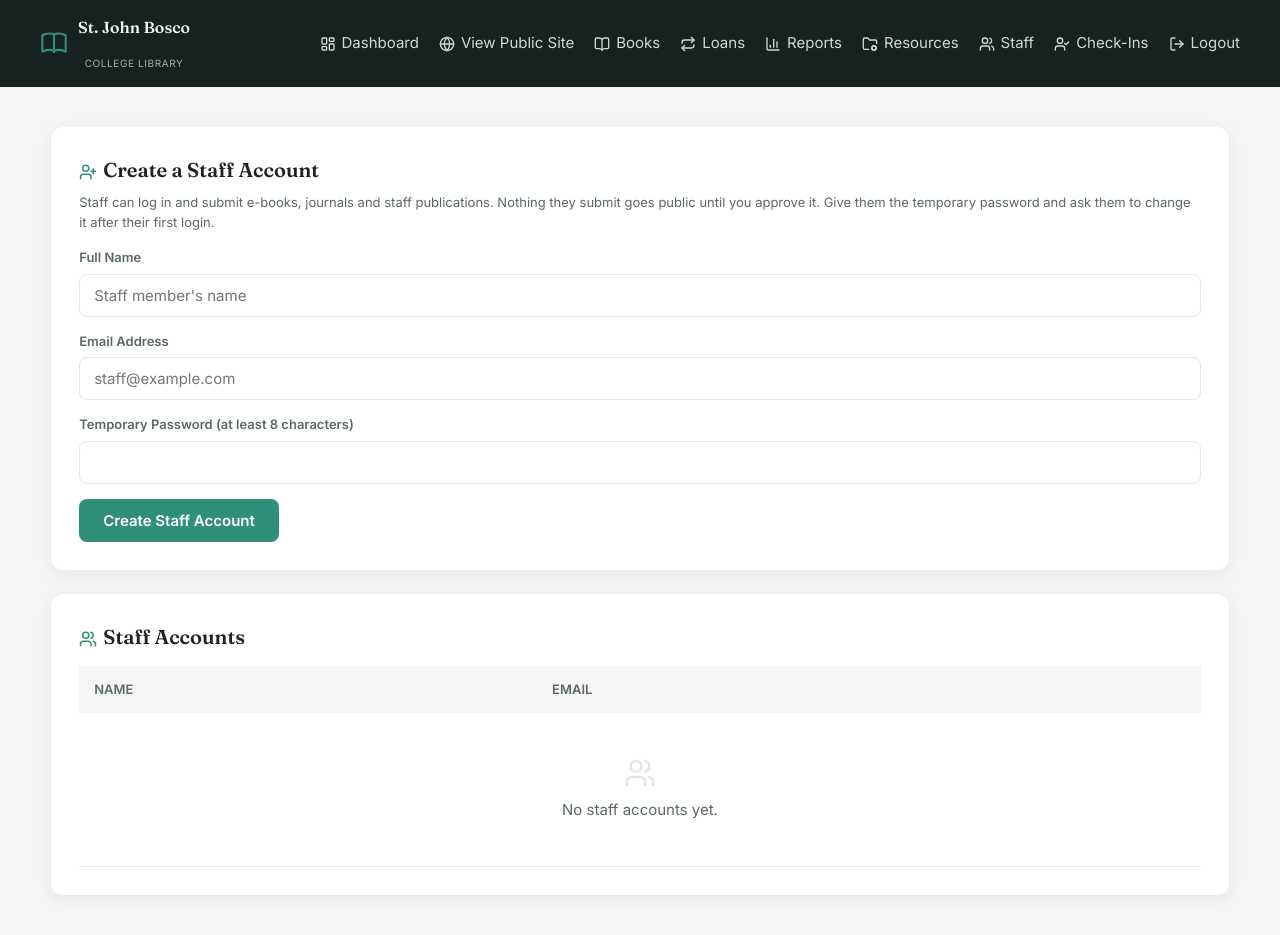
After one commit to Deadfreeze72/Library-CheckIn-System, a Flask app: page /staff-accounts in a window 1280 px wide. The commit adds this page. Run offline with Flask 3, Linux system fonts and the light colour scheme; the visitor is signed in with stand-in values (Sample User, id 1); data comes from the database, SQL or seed files in the repository.

Commit message:
Improve library management system

```diff
--- a/app.py
+++ b/app.py
@@ -1,4 +1,4 @@
-from flask import Flask, render_template, request, redirect, flash, url_for, session, Response, send_from_directory
+from flask import Flask, render_template, request, redirect, flash, url_for, session, Response, send_from_directory, abort
 from flask_sqlalchemy import SQLAlchemy
 from flask_login import (
     LoginManager,
@@ -15,6 +15,8 @@ from werkzeug.security import generate_password_hash, check_password_hash
 from werkzeug.utils import secure_filename
 from werkzeug.utils import secure_filename
 from datetime import datetime, timedelta
+from functools import wraps
+from sqlalchemy import or_
 from dotenv import load_dotenv
 import os
 import csv
@@ -37,12 +39,8 @@ app.config["SQLALCHEMY_TRACK_MODIFICATIONS"] = False
 UPLOAD_FOLDER = os.path.join(basedir, "static", "uploads")
 os.makedirs(UPLOAD_FOLDER, exist_ok=True)
 app.config["UPLOAD_FOLDER"] = UPLOAD_FOLDER
+app.config["MAX_CONTENT_LENGTH"] = 25 * 1024 * 1024  # 25 MB per upload
 ALLOWED_EXTENSIONS = {"pdf", "doc", "docx", "ppt", "pptx", "epub", "txt"}
-
-UPLOAD_FOLDER = os.path.join(basedir, "uploads")
-os.makedirs(UPLOAD_FOLDER, exist_ok=True)
-app.config["UPLOAD_FOLDER"] = UPLOAD_FOLDER
-ALLOWED_EXTENSIONS = {"pdf", "doc", "docx", "ppt", "pptx", "txt"}
 
 db = SQLAlchemy(app)
 csrf = CSRFProtect(app)
@@ -58,6 +56,22 @@ login_manager.init_app(app)
 login_manager.login_view = "login"
 
 
+def is_librarian():
+    # Accounts created before roles existed have no role set; they were all librarians.
+    return current_user.is_authenticated and (current_user.role or "librarian") == "librarian"
+
+
+def librarian_required(f):
+    @wraps(f)
+    @login_required
+    def wrapper(*args, **kwargs):
+        if not is_librarian():
+            flash("That page is for the librarian only.", "danger")
+            return redirect("/staff")
+        return f(*args, **kwargs)
+    return wrapper
+
+
 # =========================
 # DATABASE MODELS
 # =========================
@@ -66,6 +80,7 @@ class Librarian(db.Model, UserMixin):
     name = db.Column(db.String(100), nullable=False)
     email = db.Column(db.String(120), unique=True, nullable=False)
     password = db.Column(db.String(200), nullable=False)
+    role = db.Column(db.String(20), default="librarian")  # librarian / staff
 
 
 class Student(db.Model):
@@ -131,12 +146,24 @@ def ratelimit_handler(e):
     return redirect(request.referrer or "/")
 
 
+@app.errorhandler(413)
+def file_too_large(e):
+    flash("That file is too large. The limit is 25 MB.", "danger")
+    return redirect(request.referrer or "/")
+
+
 # =========================
 # LIBRARIAN AUTH
 # =========================
 @app.route("/register", methods=["GET", "POST"])
 @limiter.limit("10 per hour")
 def register():
+    # Open only until the first account exists. After that, the librarian
+    # creates staff accounts, so strangers can't sign themselves up.
+    if Librarian.query.count() > 0:
+        flash("Registration is closed. Please ask the librarian to create your account.", "danger")
+        return redirect("/login")
+
     if request.method == "POST":
         name = request.form.get("name", "").strip()
         email = request.form.get("email", "").strip().lower()
@@ -163,7 +190,7 @@ def register():
             flash("This email already has an account. Please login.", "danger")
             return redirect("/register")
 
-        librarian = Librarian(name=name, email=email, password=generate_password_hash(password))
+        librarian = Librarian(name=name, email=email, role="librarian", password=generate_password_hash(password))
         db.session.add(librarian)
         db.session.commit()
 
@@ -186,9 +213,11 @@ def login():
             return redirect("/login")
 
         login_user(librarian)
+        if librarian.role == "staff":
+            return redirect("/staff")
         return redirect("/dashboard")
 
-    return render_template("login.html")
+    return render_template("login.html", registration_open=(Librarian.query.count() == 0))
 
 
 @app.route("/logout")
@@ -341,6 +370,9 @@ class DigitalResource(db.Model):
     file_path = db.Column(db.String(300))
     external_url = db.Column(db.String(500))
     date_added = db.Column(db.String(50), default=lambda: datetime.now().strftime("%Y-%m-%d"))
+    status = db.Column(db.String(20), default="approved")  # approved / pending
+    submitted_by = db.Column(db.Integer, db.ForeignKey("librarian.id"))
+    submitter = db.relationship("Librarian", foreign_keys=[submitted_by])
 
 
 def get_settings():
@@ -402,12 +434,91 @@ def coming_soon():
 # =========================
 # DIGITAL RESOURCES (E-Books / Journals / Staff Publications)
 # =========================
+def is_approved(item):
+    return item.status in (None, "approved")
+
+
+def remove_resource_file(item):
+    if item.access_type == "file" and item.file_path:
+        full_path = os.path.join(app.config["UPLOAD_FOLDER"], item.file_path)
+        if os.path.exists(full_path):
+            os.remove(full_path)
+
+
+def handle_resource_submission(back, status, submitted_by):
+    """Shared by the librarian's form (auto-approved) and the staff form (pending review)."""
+    title = request.form.get("title", "").strip()
+    author = request.form.get("author", "").strip()
+    resource_type = request.form.get("resource_type", "").strip()
+    year = request.form.get("year", "").strip()
+    description = request.form.get("description", "").strip()
+    access_type = request.form.get("access_type", "link").strip()
+    external_url = request.form.get("external_url", "").strip()
+
+    if not title:
+        flash("Title is required.", "danger")
+        return redirect(back)
+
+    if resource_type not in {"E-Book", "Journal", "Staff Publication"}:
+        resource_type = "E-Book"
+
+    file_path = None
+
+    if access_type == "file":
+        uploaded = request.files.get("resource_file")
+        if not uploaded or uploaded.filename == "":
+            flash("Please choose a file to upload.", "danger")
+            return redirect(back)
+
+        ext = uploaded.filename.rsplit(".", 1)[-1].lower() if "." in uploaded.filename else ""
+        if ext not in ALLOWED_EXTENSIONS:
+            flash(f"File type not allowed. Use one of: {', '.join(sorted(ALLOWED_EXTENSIONS))}", "danger")
+            return redirect(back)
+
+        safe_name = secure_filename(uploaded.filename)
+        unique_name = f"{datetime.now().strftime('%Y%m%d%H%M%S')}_{safe_name}"
+        uploaded.save(os.path.join(app.config["UPLOAD_FOLDER"], unique_name))
+        file_path = unique_name
+    else:
+        access_type = "link"
+        if not external_url:
+            flash("Please provide a link.", "danger")
+            return redirect(back)
+        if not external_url.lower().startswith(("http://", "https://")):
+            flash("Links must start with http:// or https://", "danger")
+            return redirect(back)
+
+    resource = DigitalResource(
+        title=title,
+        author=author,
+        resource_type=resource_type,
+        year=year,
+        description=description,
+        access_type=access_type,
+        file_path=file_path,
+        external_url=external_url if access_type == "link" else None,
+        status=status,
+        submitted_by=submitted_by
+    )
+    db.session.add(resource)
+    db.session.commit()
+
+    if status == "pending":
+        flash(f"'{title}' submitted. The librarian will review it before it appears on the public site.", "success")
+    else:
+        flash(f"'{title}' added to {resource_type}s.", "success")
+    return redirect(back)
+
+
 @app.route("/resources")
 def resources():
     search = request.args.get("search", "").strip()
     resource_type = request.args.get("type", "all")
 
-    query = DigitalResource.query
+    # Only approved items are public. Older rows with no status count as approved.
+    query = DigitalResource.query.filter(
+        or_(DigitalResource.status == "approved", DigitalResource.status.is_(None))
+    )
     if resource_type != "all":
         query = query.filter_by(resource_type=resource_type)
     if search:
@@ -421,8 +532,16 @@ def resources():
 
 @app.route("/resources/<int:id>/file")
 def resource_file(id):
-    from flask import send_from_directory
     item = DigitalResource.query.get_or_404(id)
+
+    if not is_approved(item):
+        # Pending files can only be opened by the librarian or the person who submitted them.
+        allowed = current_user.is_authenticated and (
+            is_librarian() or item.submitted_by == current_user.id
+        )
+        if not allowed:
+            abort(404)
+
     if item.access_type != "file" or not item.file_path:
         flash("No file available for this resource.", "danger")
         return redirect("/resources")
@@ -430,88 +549,167 @@ def resource_file(id):
 
 
 @app.route("/resources/admin")
-@login_required
+@librarian_required
 def resources_admin():
-    items = DigitalResource.query.order_by(DigitalResource.date_added.desc()).all()
-    return render_template("resources_admin.html", items=items)
+    pending = DigitalResource.query.filter_by(status="pending").order_by(DigitalResource.date_added.desc()).all()
+    approved = DigitalResource.query.filter(
+        or_(DigitalResource.status == "approved", DigitalResource.status.is_(None))
+    ).order_by(DigitalResource.date_added.desc()).all()
+    return render_template("resources_admin.html", pending=pending, items=approved)
 
 
 @app.route("/resources/add", methods=["POST"])
-@login_required
+@librarian_required
 def add_resource():
-    title = request.form.get("title", "").strip()
-    author = request.form.get("author", "").strip()
-    resource_type = request.form.get("resource_type", "").strip()
-    year = request.form.get("year", "").strip()
-    description = request.form.get("description", "").strip()
-    access_type = request.form.get("access_type", "link").strip()
-    external_url = request.form.get("external_url", "").strip()
+    return handle_resource_submission("/resources/admin", "approved", None)
 
-    if not title:
-        flash("Title is required.", "danger")
-        return redirect("/resources/admin")
 
-    if resource_type not in {"E-Book", "Journal", "Staff Publication"}:
-        resource_type = "E-Book"
-
-    file_path = None
-
-    if access_type == "file":
-        uploaded = request.files.get("resource_file")
-        if not uploaded or uploaded.filename == "":
-            flash("Please choose a file to upload.", "danger")
-            return redirect("/resources/admin")
-
-        ext = uploaded.filename.rsplit(".", 1)[-1].lower() if "." in uploaded.filename else ""
-        if ext not in ALLOWED_EXTENSIONS:
-            flash(f"File type not allowed. Use one of: {', '.join(sorted(ALLOWED_EXTENSIONS))}", "danger")
-            return redirect("/resources/admin")
-
-        safe_name = secure_filename(uploaded.filename)
-        unique_name = f"{datetime.now().strftime('%Y%m%d%H%M%S')}_{safe_name}"
-        uploaded.save(os.path.join(app.config["UPLOAD_FOLDER"], unique_name))
-        file_path = unique_name
-    else:
-        access_type = "link"
-        if not external_url:
-            flash("Please provide a link.", "danger")
-            return redirect("/resources/admin")
-
-    resource = DigitalResource(
-        title=title,
-        author=author,
-        resource_type=resource_type,
-        year=year,
-        description=description,
-        access_type=access_type,
-        file_path=file_path,
-        external_url=external_url if access_type == "link" else None
-    )
-    db.session.add(resource)
+@app.route("/resources/<int:id>/approve", methods=["POST"])
+@librarian_required
+def approve_resource(id):
+    item = DigitalResource.query.get_or_404(id)
+    item.status = "approved"
     db.session.commit()
-
-    flash(f"'{title}' added to {resource_type}s.", "success")
+    flash(f"'{item.title}' approved and now visible on the public site.", "success")
     return redirect("/resources/admin")
 
 
 @app.route("/resources/<int:id>/delete", methods=["POST"])
-@login_required
+@librarian_required
 def delete_resource(id):
     item = DigitalResource.query.get_or_404(id)
-
-    if item.access_type == "file" and item.file_path:
-        file_full_path = os.path.join(app.config["UPLOAD_FOLDER"], item.file_path)
-        if os.path.exists(file_full_path):
-            os.remove(file_full_path)
-
+    title = item.title
+    remove_resource_file(item)
     db.session.delete(item)
     db.session.commit()
-    flash(f"'{item.title}' removed.", "success")
+    flash(f"'{title}' removed.", "success")
     return redirect("/resources/admin")
 
 
+# =========================
+# STAFF ACCOUNTS (librarian creates and removes them)
+# =========================
+@app.route("/staff-accounts")
+@librarian_required
+def staff_accounts():
+    staff = Librarian.query.filter_by(role="staff").order_by(Librarian.name).all()
+    return render_template("staff_accounts.html", staff=staff)
+
+
+@app.route("/staff-accounts/add", methods=["POST"])
+@librarian_required
+def add_staff_account():
+    name = request.form.get("name", "").strip()
+    email = request.form.get("email", "").strip().lower()
+    password = request.form.get("password", "")
+
+    if not name or not email or not password:
+        flash("Name, email and a temporary password are all required.", "danger")
+        return redirect("/staff-accounts")
+
+    if "@" not in email or "." not in email.split("@")[-1]:
+        flash("Please enter a valid email address.", "danger")
+        return redirect("/staff-accounts")
+
+    if len(password) < 8:
+        flash("The temporary password must be at least 8 characters.", "danger")
+        return redirect("/staff-accounts")
+
+    if Librarian.query.filter_by(email=email).first():
+        flash("An account with that email already exists.", "danger")
+        return redirect("/staff-accounts")
+
+    db.session.add(Librarian(
+        name=name, email=email, role="staff",
+        password=generate_password_hash(password)
+    ))
+    db.session.commit()
+    flash(f"Staff account created for {name}. Share the email and temporary password with them.", "success")
+    return redirect("/staff-accounts")
+
+
+@app.route("/staff-accounts/<int:id>/delete", methods=["POST"])
+@librarian_required
+def delete_staff_account(id):
+    account = Librarian.query.get_or_404(id)
+
+    if account.role != "staff":
+        flash("Only staff accounts can be removed here.", "danger")
+        return redirect("/staff-accounts")
+
+    # Keep anything they submitted; it just no longer points at a deleted account.
+    DigitalResource.query.filter_by(submitted_by=account.id).update({"submitted_by": None})
+    name = account.name
+    db.session.delete(account)
+    db.session.commit()
+    flash(f"Staff account for {name} removed.", "success")
+    return redirect("/staff-accounts")
+
+
+# =========================
+# STAFF AREA (what a staff member sees after logging in)
+# =========================
+@app.route("/staff")
+@login_required
+def staff_home():
+    if is_librarian():
+        return redirect("/dashboard")
+    mine = DigitalResource.query.filter_by(submitted_by=current_user.id).order_by(
+        DigitalResource.date_added.desc()
+    ).all()
+    return render_template("staff_home.html", items=mine)
+
+
+@app.route("/staff/resources/add", methods=["POST"])
+@login_required
+def staff_add_resource():
+    if is_librarian():
+        return redirect("/resources/admin")
+    return handle_resource_submission("/staff", "pending", current_user.id)
+
+
+@app.route("/staff/resources/<int:id>/delete", methods=["POST"])
+@login_required
+def staff_delete_resource(id):
+    item = DigitalResource.query.get_or_404(id)
+    if item.submitted_by != current_user.id:
+        flash("You can only remove your own submissions.", "danger")
+        return redirect("/staff")
+    title = item.title
+    remove_resource_file(item)
+    db.session.delete(item)
+    db.session.commit()
+    flash(f"'{title}' removed.", "success")
+    return redirect("/staff")
+
+
+@app.route("/account/password", methods=["POST"])
+@login_required
+@limiter.limit("10 per hour")
+def change_password():
+    back = "/dashboard" if is_librarian() else "/staff"
+    current = request.form.get("current_password", "")
+    new = request.form.get("new_password", "")
+    confirm = request.form.get("confirm_password", "")
+
+    if not check_password_hash(current_user.password, current):
+        flash("Your current password is incorrect.", "danger")
+        return redirect(back)
+    if len(new) < 8:
+        flash("The new password must be at least 8 characters.", "danger")
+        return redirect(back)
+    if new != confirm:
+        flash("The new passwords do not match.", "danger")
+        return redirect(back)
+
+    current_user.password = generate_password_hash(new)
+    db.session.commit()
+    flash("Password updated.", "success")
+    return redirect(back)
+
+
 @app.route("/announcements/add", methods=["POST"])
-@login_required
+@librarian_required
 def add_announcement():
     title = request.form.get("title", "").strip()
     body = request.form.get("body", "").strip()
@@ -527,7 +725,7 @@ def add_announcement():
 
 
 @app.route("/announcements/<int:id>/delete", methods=["POST"])
-@login_required
+@librarian_required
 def delete_announcement(id):
     announcement = Announcement.query.get_or_404(id)
     db.session.delete(announcement)
@@ -537,7 +735,7 @@ def delete_announcement(id):
 
 
 @app.route("/settings/update", methods=["POST"])
-@login_required
+@librarian_required
 def update_settings():
     settings = get_settings()
     settings.opening_hours = request.form.get("opening_hours", "").strip()
@@ -550,7 +748,7 @@ def update_settings():
 
 
 @app.route("/books/<int:id>/toggle-featured", methods=["POST"])
-@login_required
+@librarian_required
 def toggle_featured(id):
     book = Book.query.get_or_404(id)
     book.featured = not book.featured
@@ -563,7 +761,7 @@ def toggle_featured(id):
 # LIBRARIAN DASHBOARD
 # =========================
 @app.route("/dashboard")
-@login_required
+@librarian_required
 def dashboard():
     today = datetime.now().strftime("%Y-%m-%d")
 
@@ -598,7 +796,7 @@ def dashboard():
 # STUDENT MANAGEMENT
 # =========================
 @app.route("/students/import", methods=["POST"])
-@login_required
+@librarian_required
 def import_students():
     file = request.files.get("csv_file")
 
@@ -647,7 +845,7 @@ def import_students():
 
 
 @app.route("/students/promote", methods=["POST"])
-@login_required
+@librarian_required
 def promote_students():
     valid_levels = {"100", "200", "300"}  # 400 is the ceiling -- no further promotion
     promoted = 0
@@ -663,7 +861,7 @@ def promote_students():
 
 
 @app.route("/students/add", methods=["POST"])
-@login_required
+@librarian_required
 def add_student():
     student_id = request.form.get("student_id", "").strip()
     name = request.form.get("name", "").strip()
@@ -693,7 +891,7 @@ def add_student():
 # BOOK CATALOG
 # =========================
 @app.route("/books")
-@login_required
+@librarian_required
 def books():
     search = request.args.get("search", "").strip()
 
@@ -730,7 +928,7 @@ def books():
 
 
 @app.route("/books/add", methods=["POST"])
-@login_required
+@librarian_required
 def add_book():
     date = request.form.get("date", "").strip() or datetime.now().strftime("%Y-%m-%d")
     title = request.form.get("title", "").strip()
@@ -777,7 +975,7 @@ def add_book():
 
 
 @app.route("/books/<int:id>/delete", methods=["POST"])
-@login_required
+@librarian_required
 def delete_book(id):
     book = Book.query.get_or_404(id)
 
@@ -790,14 +988,14 @@ def delete_book(id):
 
 
 @app.route("/books/deleted")
-@login_required
+@librarian_required
 def deleted_books():
     removed = Book.query.filter_by(is_deleted=True).order_by(Book.date_deleted.desc()).all()
     return render_template("deleted_books.html", books=removed)
 
 
 @app.route("/books/<int:id>/restore", methods=["POST"])
-@login_required
+@librarian_required
 def restore_book(id):
     book = Book.query.get_or_404(id)
     book.is_deleted = False
@@ -814,7 +1012,7 @@ def restore_book(id):
 # REPORTS
 # =========================
 @app.route("/reports")
-@login_required
+@librarian_required
 def reports():
     today = datetime.now().strftime("%Y-%m-%d")
 
@@ -865,7 +1063,7 @@ def reports():
 
 
 @app.route("/reports/export")
-@login_required
+@librarian_required
 def export_loans():
     loans = Loan.query.order_by(Loan.date.desc()).all()
 
@@ -893,7 +1091,7 @@ def export_loans():
 
 
 @app.route("/loans")
-@login_required
+@librarian_required
 def loans():
     today = datetime.now().strftime("%Y-%m-%d")
     active_loans = Loan.query.filter(Loan.date_returned.is_(None)).order_by(Loan.due_date).all()
@@ -934,7 +1132,7 @@ def loans():
 
 
 @app.route("/loans/add", methods=["POST"])
-@login_required
+@librarian_required
 def add_loan():
     date = request.form.get("date", "").strip() or datetime.now().strftime("%Y-%m-%d")
     borrower_name = request.form.get("borrower_name", "").strip()
@@ -1010,7 +1208,7 @@ def add_loan():
 
 
 @app.route("/loans/<int:id>/renew", methods=["POST"])
-@login_required
+@librarian_required
 def renew_loan(id):
     loan = Loan.query.get_or_404(id)
 
@@ -1031,7 +1229,7 @@ def renew_loan(id):
 
 
 @app.route("/loans/<int:id>/return", methods=["POST"])
-@login_required
+@librarian_required
 def return_loan(id):
     loan = Loan.query.get_or_404(id)
 
--- a/templates/base.html
+++ b/templates/base.html
@@ -23,13 +23,21 @@
         </div>
     </div>
     <div>
+        {% if current_user.role == 'staff' %}
+        <a href="{{ url_for('staff_home') }}"><i data-lucide="upload-cloud"></i> My Submissions</a>
+        <a href="/" target="_blank"><i data-lucide="globe"></i> View Public Site</a>
+        <a href="{{ url_for('logout') }}"><i data-lucide="log-out"></i> Logout</a>
+        {% else %}
         <a href="{{ url_for('dashboard') }}"><i data-lucide="layout-dashboard"></i> Dashboard</a>
         <a href="/" target="_blank"><i data-lucide="globe"></i> View Public Site</a>
         <a href="{{ url_for('books') }}"><i data-lucide="book-open"></i> Books</a>
         <a href="{{ url_for('loans') }}"><i data-lucide="repeat"></i> Loans</a>
         <a href="{{ url_for('reports') }}"><i data-lucide="bar-chart-3"></i> Reports</a>
+        <a href="{{ url_for('resources_admin') }}"><i data-lucide="folder-cog"></i> Resources</a>
+        <a href="{{ url_for('staff_accounts') }}"><i data-lucide="users"></i> Staff</a>
         <a href="{{ url_for('checkin') }}" target="_blank"><i data-lucide="user-check"></i> Check-Ins</a>
         <a href="{{ url_for('logout') }}"><i data-lucide="log-out"></i> Logout</a>
+        {% endif %}
     </div>
 </nav>
 {% endif %}
--- /dev/null
+++ b/templates/staff_accounts.html
@@ -0,0 +1,55 @@
+{% extends "base.html" %}
+
+{% block title %}Staff Accounts{% endblock %}
+
+{% block content %}
+
+<div class="task-box">
+    <h2><i data-lucide="user-plus" class="section-icon"></i>Create a Staff Account</h2>
+    <p class="hint">Staff can log in and submit e-books, journals and staff publications. Nothing they submit goes public until you approve it. Give them the temporary password and ask them to change it after their first login.</p>
+
+    <form method="POST" action="{{ url_for('add_staff_account') }}" autocomplete="off">
+        <input type="hidden" name="csrf_token" value="{{ csrf_token() }}">
+
+        <label>Full Name</label>
+        <input type="text" name="name" placeholder="Staff member's name" required>
+
+        <label>Email Address</label>
+        <input type="email" name="email" placeholder="staff@example.com" required>
+
+        <label>Temporary Password (at least 8 characters)</label>
+        <input type="text" name="password" autocomplete="off" required>
+
+        <button type="submit">Create Staff Account</button>
+    </form>
+</div>
+
+<div class="task-box">
+    <h2><i data-lucide="users" class="section-icon"></i>Staff Accounts</h2>
+
+    <div class="table-responsive">
+    <table>
+        <tr>
+            <th>Name</th>
+            <th>Email</th>
+            <th></th>
+        </tr>
+        {% for s in staff %}
+        <tr>
+            <td>{{ s.name }}</td>
+            <td>{{ s.email }}</td>
+            <td>
+                <form method="POST" action="{{ url_for('delete_staff_account', id=s.id) }}" onsubmit="return confirm('Remove this staff account? Their submissions stay in the system.')">
+                    <input type="hidden" name="csrf_token" value="{{ csrf_token() }}">
+                    <button type="submit" class="link-button icon-btn"><i data-lucide="trash-2"></i>Remove</button>
+                </form>
+            </td>
+        </tr>
+        {% else %}
+        <tr><td colspan="3"><div class="empty-state"><i data-lucide="users"></i>No staff accounts yet.</div></td></tr>
+        {% endfor %}
+    </table>
+    </div>
+</div>
+
+{% endblock %}
```
Also changed, not shown: static/style.css (+30 -0 lines), templates/login.html (+7 -2 lines), templates/register.html (+10 -1 lines), templates/resources_admin.html (+50 -3 lines), templates/staff_home.html (added, +115 -0 lines).
